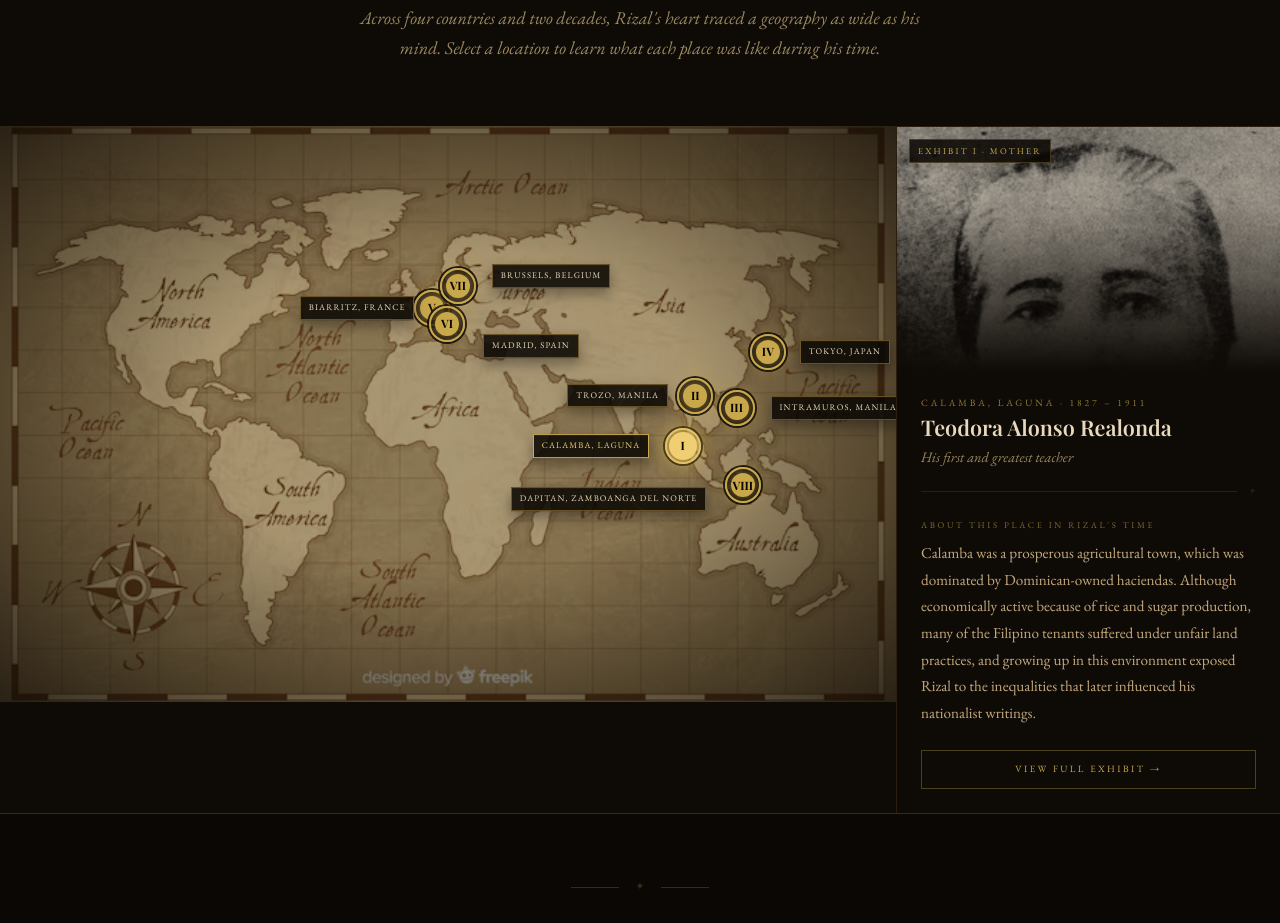
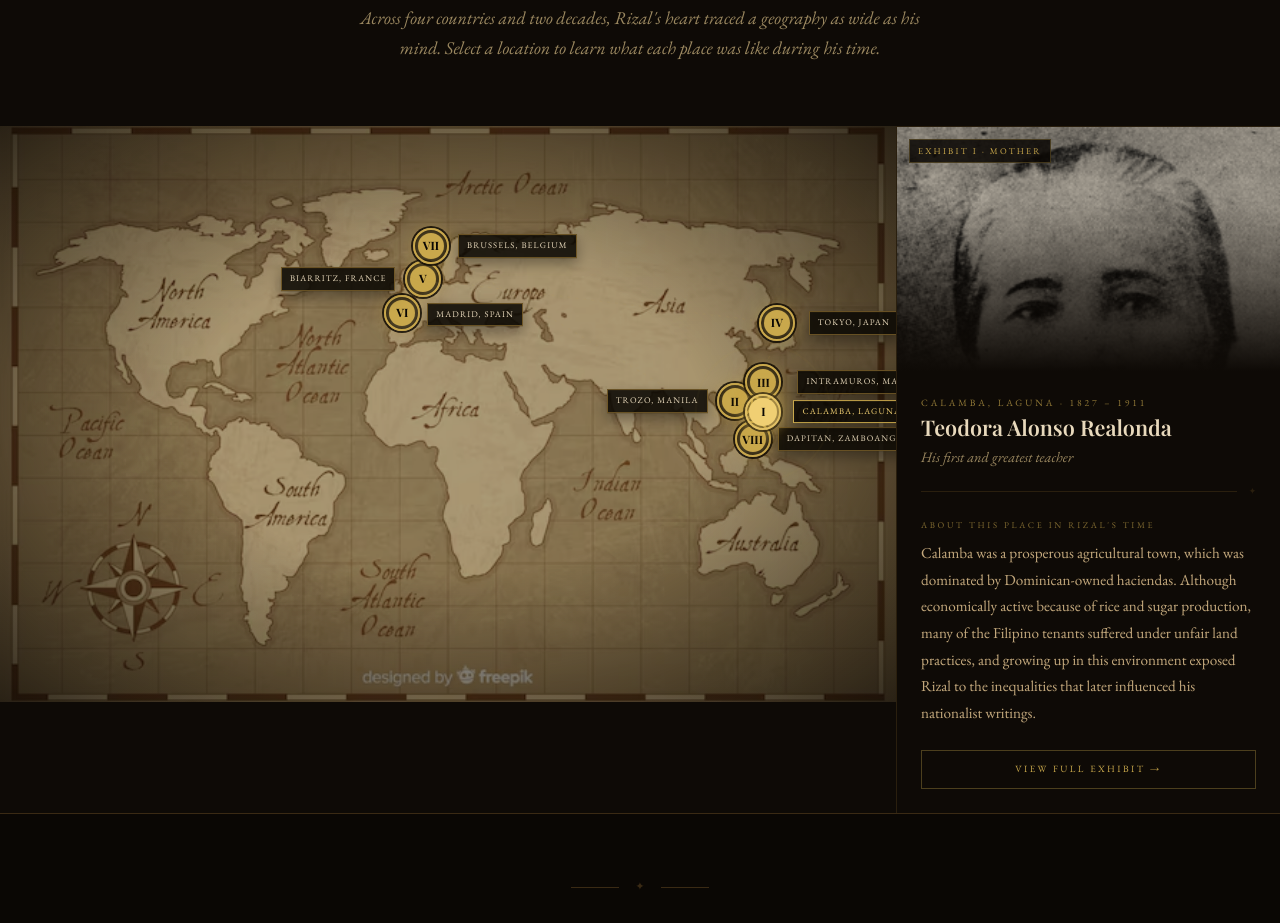
Before and after one commit to Jeri-Carreon/Rizal-Final-Proj, a React (Vite) app: page / in a window 1280 px wide. Shown: the part 3480-4403 px from the top of the page. Built offline with nearby package versions, Linux system fonts and the light colour scheme; the HTML template or start-up script is replaced by a standard one; a web font is replaced by a local one.

Commit message:
Fixed journeymap

```diff
--- a/src/components/JourneyMap.tsx
+++ b/src/components/JourneyMap.tsx
@@ -7,25 +7,25 @@ interface Props {
 }
 
 const mapPinPositions: Record<string, { x: number; y: number }> = {
-  teodora: { x: 76.2, y: 55.6 },
-  segunda: { x: 77.6, y: 46.8 },
-  leonor: { x: 82.2, y: 49.0 },
-  osei: { x: 85.7, y: 39.2 },
-  nelly: { x: 48.2, y: 31.6 },
-  consuelo: { x: 49.9, y: 34.4 },
-  suzanne: { x: 51.1, y: 27.8 },
-  josephine: { x: 82.9, y: 62.4 },
+  teodora: { x: 85.2, y: 49.6 },
+  segunda: { x: 82.0, y: 47.8 },
+  leonor: { x: 85.2, y: 44.5 },
+  osei: { x: 86.7, y: 34.2 },
+  nelly: { x: 47.2, y: 26.6 },
+  consuelo: { x: 44.9, y: 32.4 },
+  suzanne: { x: 48.1, y: 20.8 },
+  josephine: { x: 84.0, y: 54.4 },
 };
 
 const pinLabelOffsets: Record<string, { x: number; y: number }> = {
-  teodora: { x: -150, y: 0 },
+  teodora: { x: 30, y: 0 },
   segunda: { x: -128, y: 0 },
   leonor: { x: 34, y: 0 },
   osei: { x: 32, y: 0 },
-  nelly: { x: -132, y: 0 },
-  consuelo: { x: 36, y: 22 },
-  suzanne: { x: 34, y: -10 },
-  josephine: { x: -232, y: 14 },
+  nelly: { x: -142, y: 0 },
+  consuelo: { x: 25, y: 2 },
+  suzanne: { x: 27, y: 0 },
+  josephine: { x: 25, y: 0 },
 };
 
 function getPinPosition(woman: Woman) {
@@ -115,8 +115,9 @@ export default function JourneyMap({ onOpenExhibit }: Props) {
             const labelOffset = pinLabelOffsets[woman.id] ?? { x: 24, y: -18 };
 
             return (
+              <div key={woman.id} className="contents">
               <button
-                key={woman.id}
+                type="button"
                 onClick={() => setSelected(woman)}
                 onMouseEnter={() => setHovered(woman.id)}
                 onMouseLeave={() => setHovered(null)}
@@ -125,8 +126,8 @@ export default function JourneyMap({ onOpenExhibit }: Props) {
                   left: `${position.x}%`,
                   top: `${position.y}%`,
                   transform: "translate(-50%, -50%)",
-                  width: "52px",
-                  height: "52px",
+                  width: "40px",
+                  height: "40px",
                   zIndex: active ? 30 : 20,
                 }}
                 aria-label={`Select location: ${woman.location}`}
@@ -136,7 +137,7 @@ export default function JourneyMap({ onOpenExhibit }: Props) {
                   <span
                     className="absolute rounded-full pin-pulse"
                     style={{
-                      inset: "-10px",
+                      inset: "-12px",
                       border: "1px solid #c9a84c",
                       borderRadius: "50%",
                       opacity: 0,
@@ -148,7 +149,7 @@ export default function JourneyMap({ onOpenExhibit }: Props) {
                 <span
                   className="absolute rounded-full"
                   style={{
-                    inset: "8px",
+                    inset: "2px",
                     background: active ? "rgba(201,168,76,0.22)" : "rgba(10,7,3,0.78)",
                     border: `2px solid ${active ? "#f0cf73" : "#c9a84c"}`,
                     borderRadius: "50%",
@@ -160,8 +161,8 @@ export default function JourneyMap({ onOpenExhibit }: Props) {
                 <span
                   className="relative flex items-center justify-center rounded-full"
                   style={{
-                    width: active ? "28px" : "24px",
-                    height: active ? "28px" : "24px",
+                    width: active ? "28px" : "26px",
+                    height: active ? "28px" : "26px",
                     background: active ? "#f0cf73" : "#c9a84c",
                     color: "#0a0703",
                     boxShadow: active ? "0 0 16px #c9a84c, 0 0 30px #c9a84c66" : "0 0 10px rgba(201,168,76,0.55)",
@@ -175,12 +176,16 @@ export default function JourneyMap({ onOpenExhibit }: Props) {
                 >
                   {woman.numeral}
                 </span>
-
-                <div
-                  className="hidden md:block absolute pointer-events-none whitespace-nowrap px-2 py-1"
+              </button>
+              <button
+                type="button"
+                onClick={() => setSelected(woman)}
+                onMouseEnter={() => setHovered(woman.id)}
+                onMouseLeave={() => setHovered(null)}
+                className="hidden md:block absolute whitespace-nowrap px-2 py-1 focus:outline-none"
                 style={{
-                    left: `calc(50% + ${labelOffset.x}px)`,
-                    top: `calc(50% + ${labelOffset.y}px)`,
+                  left: `calc(${position.x}% + ${labelOffset.x}px)`,
+                  top: `calc(${position.y}% + ${labelOffset.y}px)`,
                   transform: "translateY(-50%)",
                   background: "rgba(10,7,3,0.86)",
                   border: `1px solid ${active ? "#c9a84c" : "#6f5727"}`,
@@ -190,11 +195,13 @@ export default function JourneyMap({ onOpenExhibit }: Props) {
                   textTransform: "uppercase",
                   fontFamily: "'EB Garamond', Garamond, serif",
                   boxShadow: "0 6px 14px rgba(0,0,0,0.35)",
+                  zIndex: active ? 31 : 21,
                 }}
+                aria-label={`Select location: ${woman.location}`}
               >
                 {woman.location}
+              </button>
               </div>
-              </button>
             );
           })}
 
--- a/src/data/women.ts
+++ b/src/data/women.ts
@@ -162,8 +162,8 @@ export const women: Woman[] = [
     role: "Parisian Suitor",
     relationship: "His rejected proposal in Biarritz",
     location: "Biarritz, France",
-    mapX: 49.57,
-    mapY: 25.84,
+    mapX: 20.57,
+    mapY: 20.84,
     portrait: nellyPortrait,
     bio: "Nelly Boustead was a Filipina socialite of the expatriate ilustrado class, living among the leisure and salons of Biarritz. Rizal stayed with her family for a period, and they fenced together, debated philosophy, and walked the Atlantic promenades. A genuine attachment formed. When Rizal eventually proposed, Nelly set a single condition: that he convert from Catholicism. Rizal, unwilling to perform a faith he did not hold, refused. They parted without hostility — an ending almost more melancholy for its civility.",
     quote:
```
Lines whose indentation alone changed are shown as unchanged.
